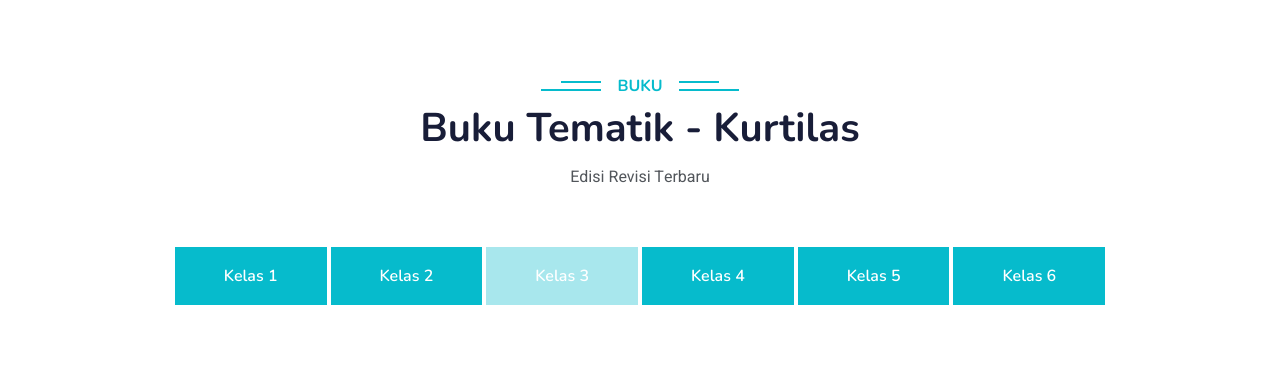
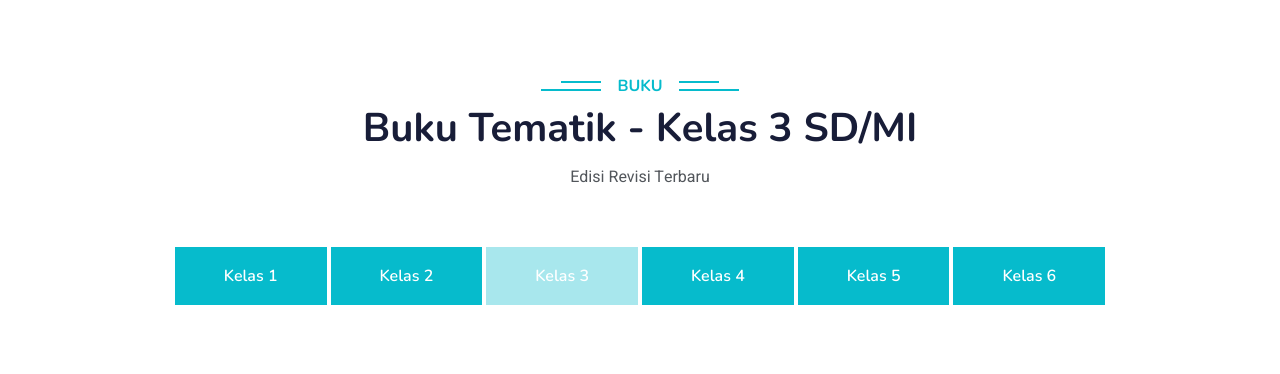
Before and after one commit to mimadaniah/mimadaniah.github.io, a plain HTML site: page bse3.html in a window 1280 px wide. Shown: the part 414-788 px from the top of the page. Drawn offline with nearby package versions, Linux system fonts and the light colour scheme.

Commit message:
Update bse3.html

```diff
--- a/bse3.html
+++ b/bse3.html
@@ -16,7 +16,7 @@
 	<meta property="og:image" content="https://mimadaniah.my.id/img/bsethumb.jpg" />
 
     <!-- Favicon -->
-    <link href="img/favicon-16x16.png" rel="icon">
+    <link href="img/favicon.ico" rel="icon">
 
     <!-- Google Web Fonts -->
     <link rel="preconnect" href="https://fonts.googleapis.com">
@@ -132,7 +132,7 @@
         <div class="container">
             <div class="text-center wow fadeInUp" data-wow-delay="0.1s">
                 <h6 class="section-title bg-white text-center text-primary px-3">buku</h6>
-                <h1 class="mb-5">Buku Tematik - Kurtilas</h1>
+                <h1 class="mb-5">Buku Tematik - Kelas 3 SD/MI</h1>
 				<p class="min-20">Edisi Revisi Terbaru</p>
             </div>
 			<div class="text-align-center">
```
